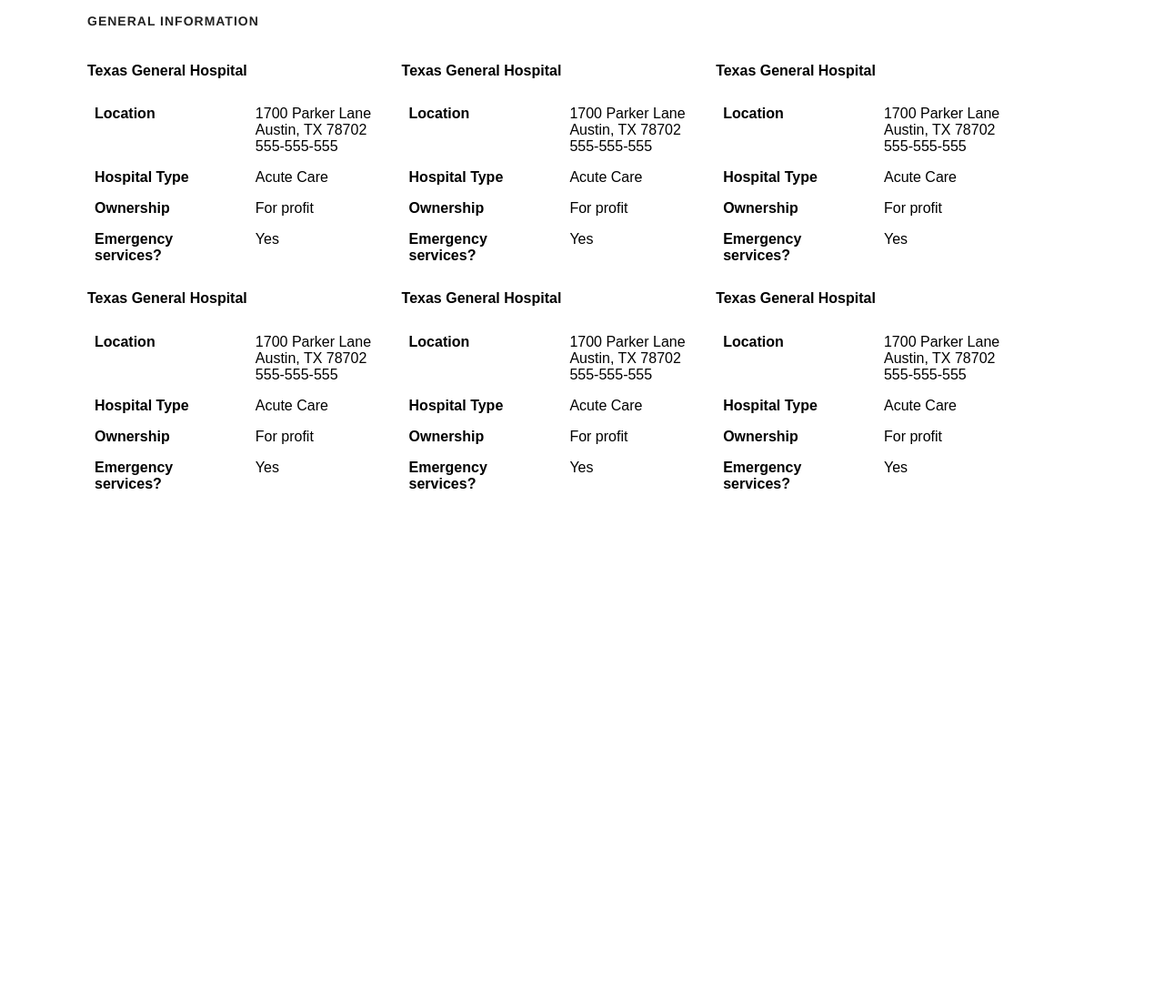
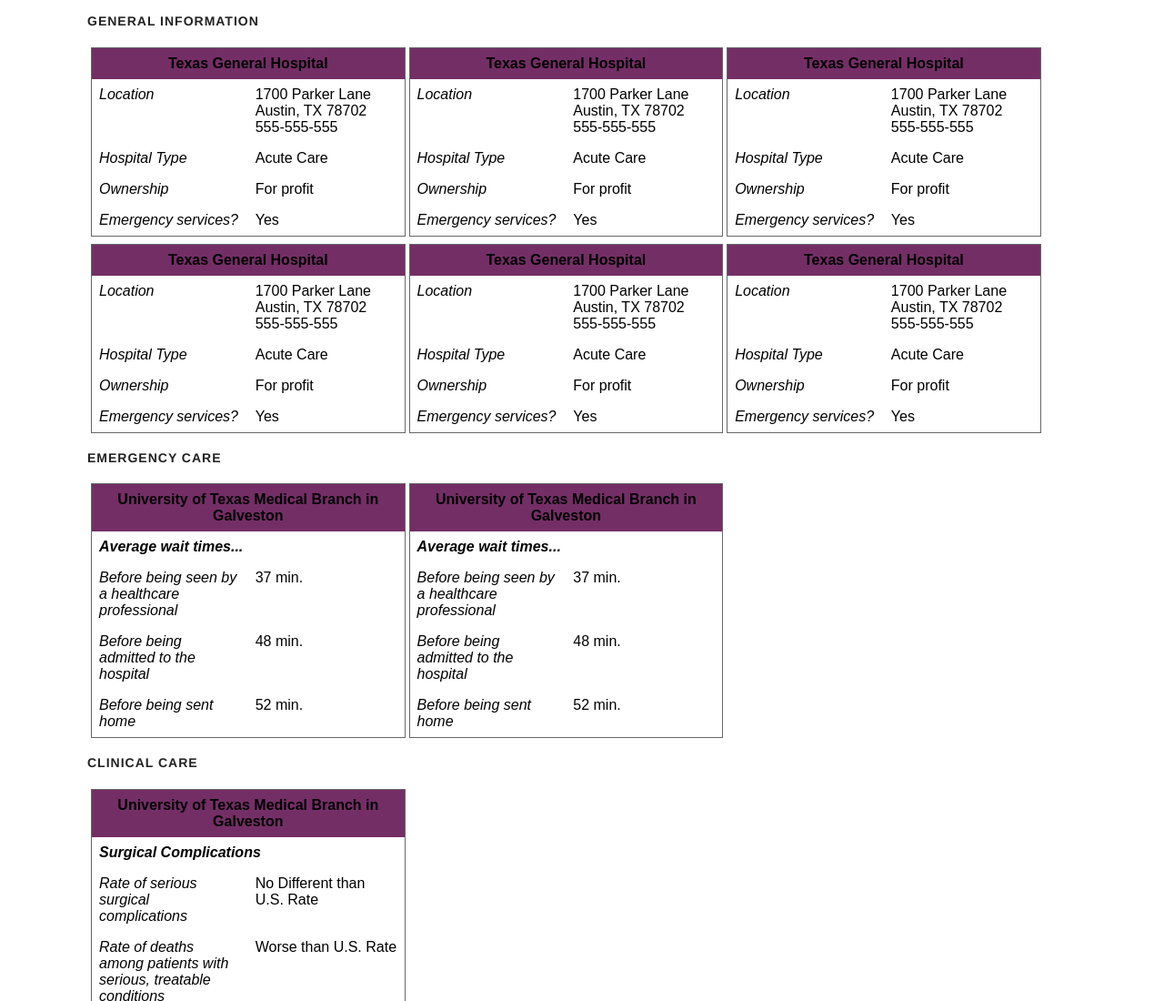
Before and after one commit to brickaa/hosp-cards-demo, a website: page app/index.html in a window 1280 px wide. Shown: the top 1100 px of the page at 91% size. Before the commit the page ends 800 px from the top, so only its background shows below. Drawn offline with nearby package versions, Linux system fonts and the light colour scheme; files that its build step writes are made by us from their sources.

Commit message:
create grid for multiple categories

```diff
--- a/app/index.html
+++ b/app/index.html
@@ -25,6 +25,7 @@
         <![endif]-->
 
     <div class="container">
+        <div class="category-wrapper">
             <div class="category-header">
             <h3>General Information</h3>
             </div>
@@ -33,7 +34,7 @@
                     <div class="hosp-name">
                         <h4>Texas General Hospital</h4>
                     </div>
-                    <div class="card-row">
+                    <div class="card-row odd">
                         <div class="value-header">
                             <p>Location</p>
                         </div>
@@ -46,7 +47,7 @@
                             </p>
                         </div>
                     </div>
-                    <div class="card-row">
+                    <div class="card-row even">
                         <div class="value-header">
                             <p>Hospital Type</p>
                         </div>
@@ -56,7 +57,7 @@
                             </p>
                         </div>
                     </div>
-                    <div class="card-row">
+                    <div class="card-row odd">
                         <div class="value-header">
                             <p>Ownership</p>
                         </div>
@@ -64,7 +65,7 @@
                             <p>For profit</p>
                         </div>
                     </div>
-                    <div class="card-row">
+                    <div class="card-row even">
                         <div class="value-header">
                             <p>Emergency services?</p>
                         </div>
@@ -294,11 +295,20 @@
                     </div>
                 </div>
             </div>
-<!--             <div class="hosp-card">
+        </div>
+        <div class="category-wrapper">
+            <div class="category-header">
+                <h3>Emergency Care</h3>
+            </div>
+            <div class="hosp-card-wrapper">
+                <div class="hosp-card">
                     <div class="hosp-name">
                         <h4>University of Texas Medical Branch in Galveston</h4>
                     </div>
-                <div class="card-row">
+                    <div class="card-row sub-header">
+                        <p><em>Average wait times...</em></p>
+                    </div>
+                    <div class="card-row odd">
                         <div class="value-header">
                             <p>Before being seen by a healthcare professional</p>
                         </div>
@@ -308,7 +318,7 @@
                             </p>
                         </div>
                     </div>
-                <div class="card-row">
+                    <div class="card-row even">
                         <div class="value-header">
                             <p>Before being admitted to the hospital</p>
                         </div>
@@ -318,7 +328,7 @@
                             </p>
                         </div>
                     </div>
-                <div class="card-row">
+                    <div class="card-row odd">
                         <div class="value-header">
                             <p>Before being sent home</p>
                         </div>
@@ -327,9 +337,122 @@
                         </div>
                     </div>
                 </div>
-        </div> -->
+                <div class="hosp-card">
+                    <div class="hosp-name">
+                        <h4>University of Texas Medical Branch in Galveston</h4>
+                    </div>
+                    <div class="card-row sub-header">
+                        <p><em>Average wait times...</em></p>
+                    </div>
+                    <div class="card-row odd">
+                        <div class="value-header">
+                            <p>Before being seen by a healthcare professional</p>
+                        </div>
+                        <div class="value">
+                            <p>
+                                37 min.
+                            </p>
+                        </div>
+                    </div>
+                    <div class="card-row even">
+                        <div class="value-header">
+                            <p>Before being admitted to the hospital</p>
+                        </div>
+                        <div class="value">
+                            <p>
+                                48 min.
+                            </p>
+                        </div>
+                    </div>
+                    <div class="card-row odd">
+                        <div class="value-header">
+                            <p>Before being sent home</p>
+                        </div>
+                        <div class="value">
+                            <p>52 min.</p>
+                        </div>
+                    </div>
+                </div>
+            </div>
+        </div>
+        <div class="category-wrapper">
+            <div class="category-header">
+                <h3>Clinical Care</h3>
+            </div>
+            <div class="hosp-card-wrapper">
+                <div class="hosp-card">
+                    <div class="hosp-name">
+                        <h4>University of Texas Medical Branch in Galveston</h4>
+                    </div>
+                    <div class="card-row sub-header">
+                        <p><em>Surgical Complications</em></p>
+                    </div>
+                    <div class="card-row odd">
+                        <div class="value-header">
+                            <p>Rate of serious surgical complications</p>
+                        </div>
+                        <div class="value">
+                            <p>No Different than U.S. Rate</p>
+                        </div>
+                    </div>
+                    <div class="card-row even">
+                        <div class="value-header">
+                            <p>Rate of deaths among patients with serious, treatable conditions</p>
+                        </div>
+                        <div class="value">
+                            <p>Worse than U.S. Rate</p>
+                        </div>
+                    </div>
+                    <div class="card-row odd">
+                        <div class="value-header">
+                            <p>Rate of complications for knee/hip replacement patients</p>
+                        </div>
+                        <div class="value">
+                            <p>Better than U.S. Rate</p>
+                        </div>
+                    </div>
+                    <div class="card-row sub-header">
+                        <p><em>Hospital-associated infections</em></p>
+                    </div>
+                    <div class="card-row odd">
+                        <div class="value-header">
+                            <p>Rate of central-line associated bloodstream infection</p>
+                        </div>
+                        <div class="value">
+                            <p>No Different than U.S. Rate</p>
+                        </div>
+                    </div>
+                    <div class="card-row even">
+                        <div class="value-header">
+                            <p>Rate of catheter-associated urinary tract infection</p>
+                        </div>
+                        <div class="value">
+                            <p>Worse than U.S. Rate</p>
+                        </div>
+                    </div>
+                    <div class="card-row odd">
+                        <div class="value-header">
+                            <p>Rate of surgical site infection from colon surgery</p>
+                        </div>
+                        <div class="value">
+                            <p>Better than U.S. Rate</p>
+                        </div>
+                    </div>
+                    <div class="card-row even">
+                        <div class="value-header">
+                            <p>Rate of surgical site infection from abdominal hysterectomy</p>
+                        </div>
+                        <div class="value">
+                            <p>Worse than U.S. Rate</p>
+                        </div>
+                    </div>
+                </div>
+            </div>
+        </div>
 
 
+
+    </div> <!-- end of .container -->
         <!-- build:js scripts/vendor.js -->
         <!-- bower:js -->
         <script src="../bower_components/jquery/dist/jquery.js"></script>
--- a/app/sass/_theme.scss
+++ b/app/sass/_theme.scss
@@ -10,14 +10,22 @@
 }
 
 .hosp-card {
+	border: 1px solid $lt_gray;
+	margin: 0.25em;
 	.hosp-name {
-
+		h4 {
+		background: $violet;
+		margin: 0;
+		padding: 0.5em;
+		text-align: center;
+		}
 	}
 	.card-row {
 		width: 100%;
-		margin: 0.25em;
+		padding: 0.25em;
+
 		.value-header {
-			font-weight: bold;
+			font-style: italic;
 			display: inline-block;
 			vertical-align: middle;
 		}
@@ -30,4 +38,13 @@
 			margin: 0.25em;
 		}
 	}
+	.even {
+
+	}
+	.odd {
+
+	}
+	.sub-header {
+		font-weight: bold;
+	}
 }
```
Lines whose indentation alone changed are shown as unchanged.
